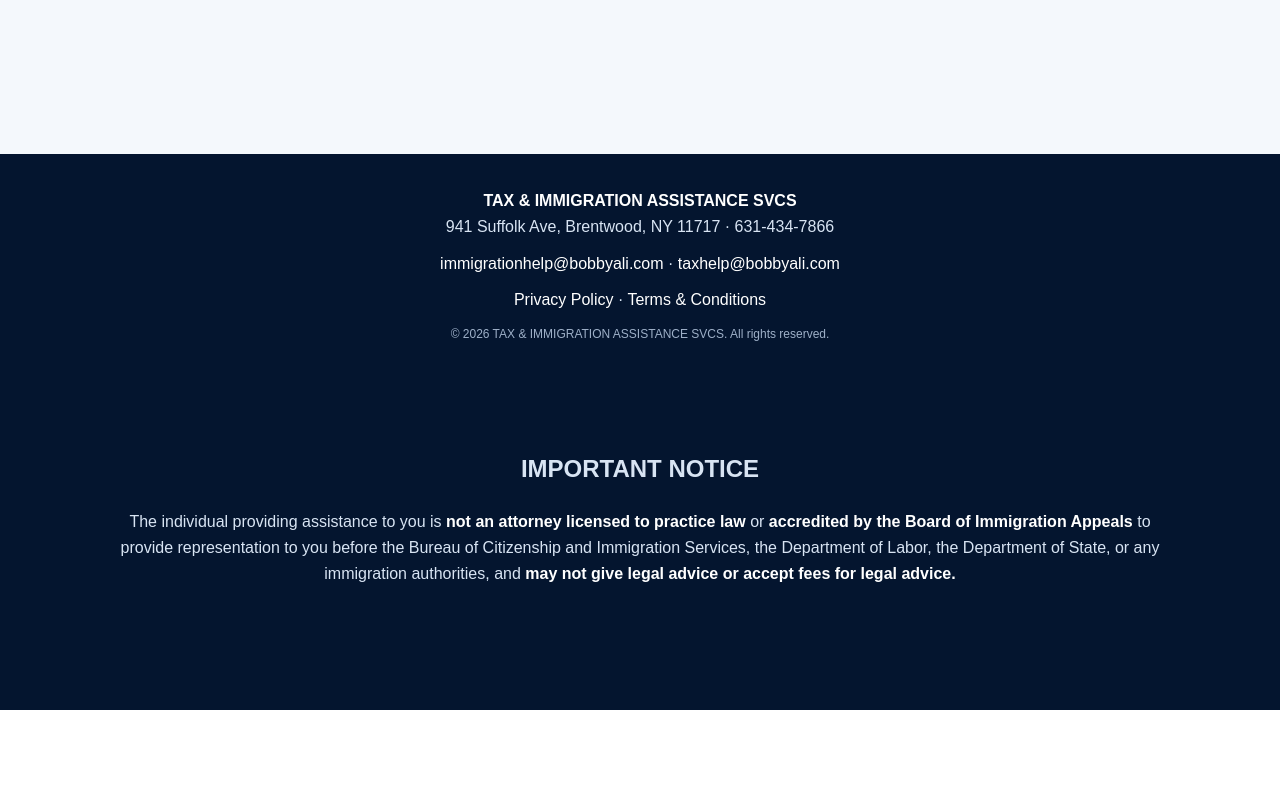
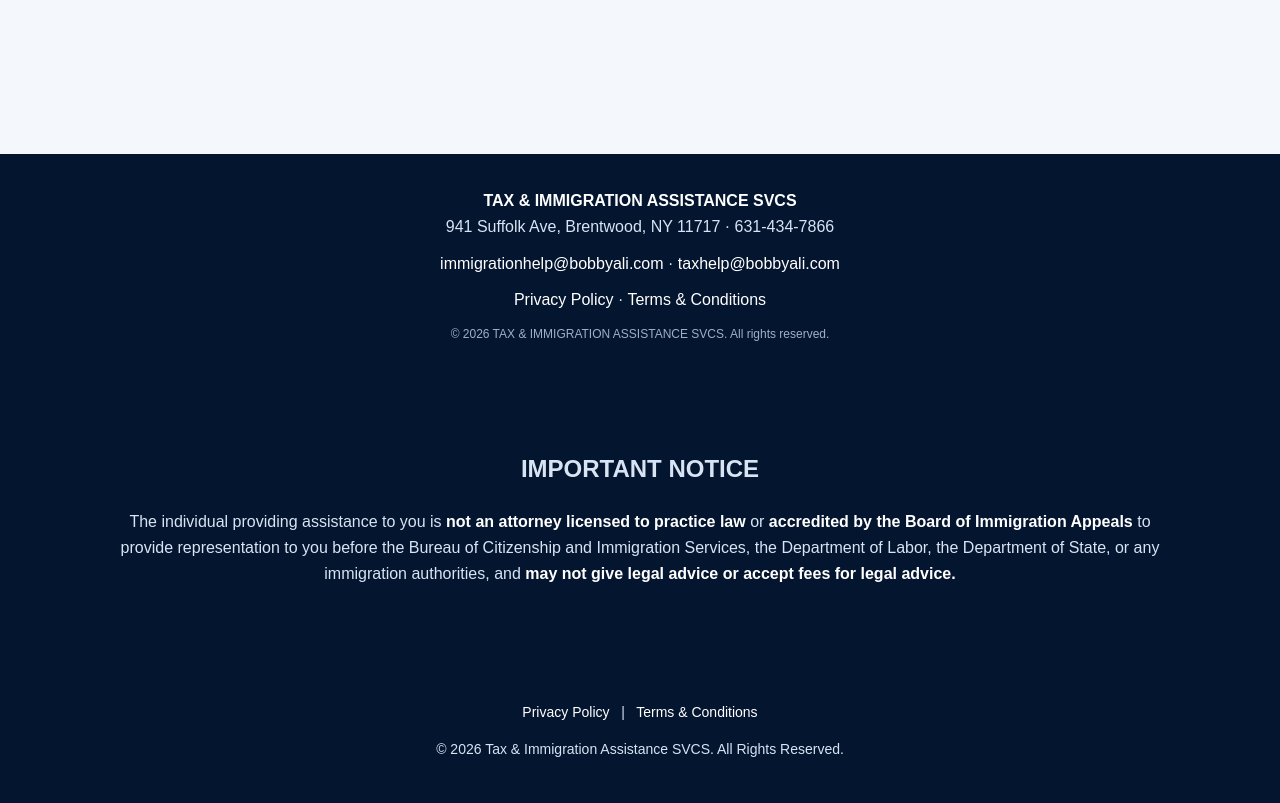
Before and after one commit to bobbyali941/tax-immigration-assistance, a plain HTML site: page index.html in a window 1280 px wide. Shown: the part 3467-4270 px from the top of the page. Before the commit the page ends 4177 px from the top, so only its background shows below. Drawn offline with Linux system fonts and the light colour scheme.

Commit message:
Update index.html

```diff
--- a/index.html
+++ b/index.html
@@ -79,4 +79,9 @@ footer{background:#04152f;color:#d8e4f3;text-align:center;padding:34px 20px}foot
     <strong>may not give legal advice or accept fees for legal advice.</strong>
   </p>
 </section>
+<footer style="text-align:center; padding:25px 15px; font-size:14px;">
+  <a href="privacy-policy.html">Privacy Policy</a>
+  &nbsp; | &nbsp;
+  <a href="terms-and-conditions.html">Terms & Conditions</a>
+  <p>© 2026 Tax & Immigration Assistance SVCS. All Rights Reserved.</p>
 </footer></body></html>
```
